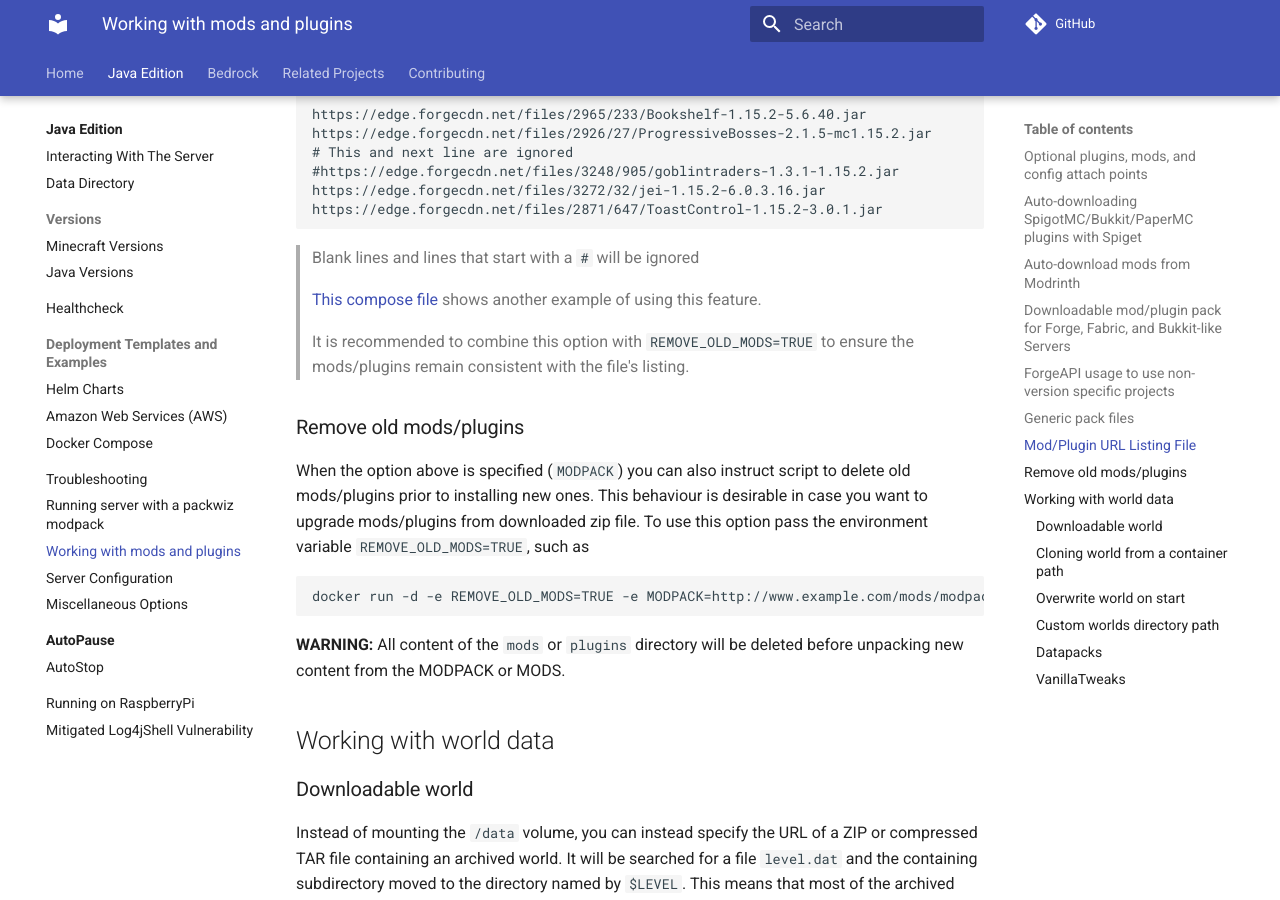
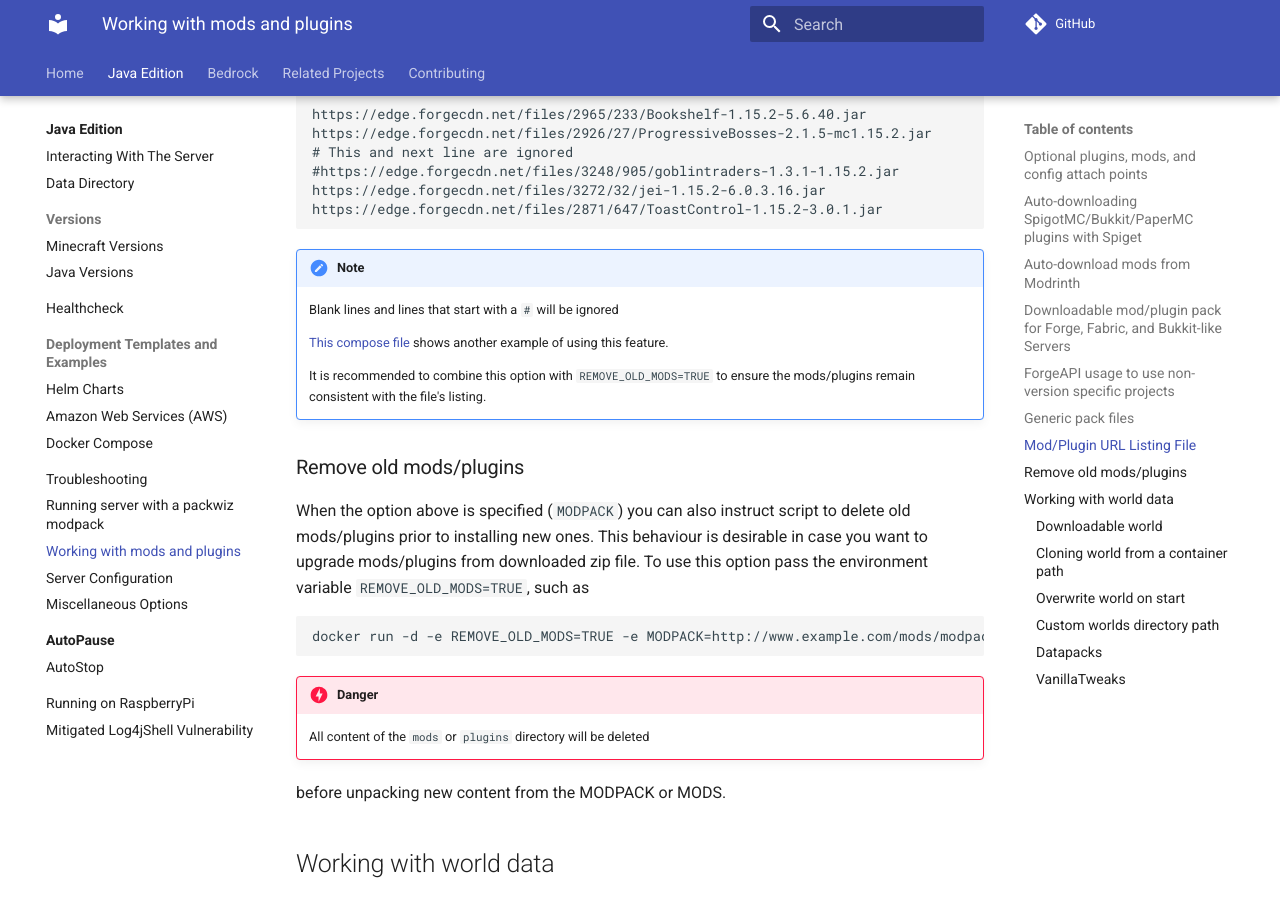
Before and after one commit to camalot/mkdocs-test, an MkDocs documentation site: the page built from docs/java/mods-plugins/index.md, in a window 1280 px wide and 900 px high, scrolled down 5278 px. Built offline with MkDocs 1.6.1 and Material for MkDocs 9.7.7, drawn with Linux system fonts in a browser that asks for light colours; comment, search, counter and statistics services are not loaded.

Commit message:
more formatting

````diff
--- a/docs/java/mods-plugins/index.md
+++ b/docs/java/mods-plugins/index.md
@@ -171,11 +171,14 @@
 https://edge.forgecdn.net/files/3272/32/jei-1.15.2-6.0.3.16.jar
 https://edge.forgecdn.net/files/2871/647/ToastControl-1.15.2-3.0.1.jar
 ```
-> Blank lines and lines that start with a `#` will be ignored
 
-> [This compose file](https://github.com/itzg/docker-minecraft-server/blob/master/examples/docker-compose-mods-file.yml) shows another example of using this feature.
+!!! note
 
-> It is recommended to combine this option with `REMOVE_OLD_MODS=TRUE` to ensure the mods/plugins remain consistent with the file's listing.
+    Blank lines and lines that start with a `#` will be ignored
+
+    [This compose file](https://github.com/itzg/docker-minecraft-server/blob/master/examples/docker-compose-mods-file.yml) shows another example of using this feature.
+
+    It is recommended to combine this option with `REMOVE_OLD_MODS=TRUE` to ensure the mods/plugins remain consistent with the file's listing.
 
 ### Remove old mods/plugins
 
@@ -186,7 +189,9 @@
 
     docker run -d -e REMOVE_OLD_MODS=TRUE -e MODPACK=http://www.example.com/mods/modpack.zip ...
 
-**WARNING:** All content of the `mods` or `plugins` directory will be deleted
+!!! danger
+
+    All content of the `mods` or `plugins` directory will be deleted
 before unpacking new content from the MODPACK or MODS.
 
 ## Working with world data
````
